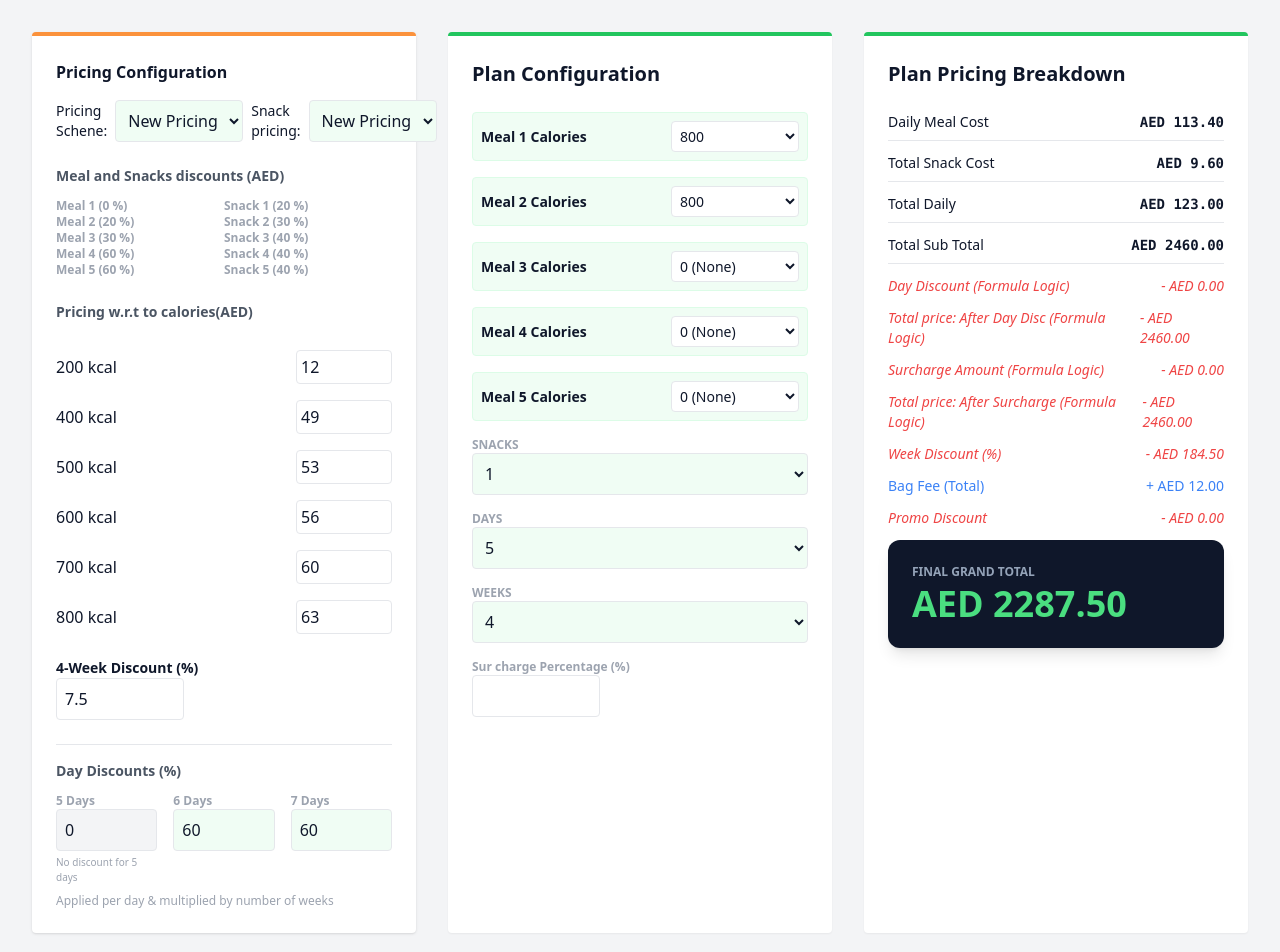
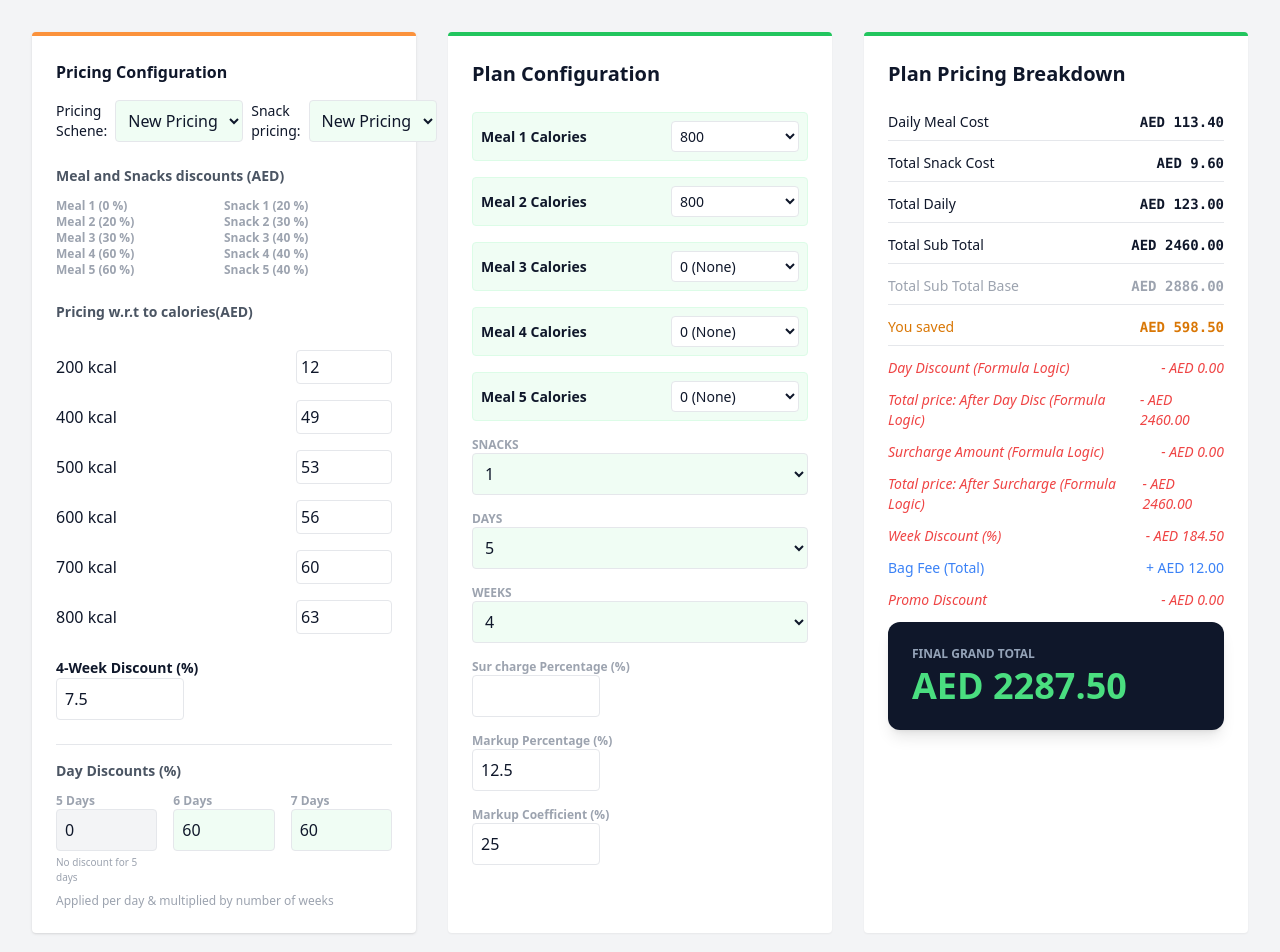
Before and after one commit to tulaibtechnyx/mealCalorieCalculator, a Next.js app: page / in a window 1280 px wide. Shown: the top 952 px of the page. Built offline with nearby package versions, Linux system fonts and the light colour scheme.

Commit message:
Work for markup and total pricing calc

```diff
--- a/app/components/MainCalculator.jsx
+++ b/app/components/MainCalculator.jsx
@@ -9,6 +9,8 @@ export default function MealPlanCalculator() {
     const [numDays, setNumDays] = useState(5);
     const [numWeeks, setNumWeeks] = useState(4);
     const [SurchargePercentage, setSurchargePercentage] = useState(null);
+    const [reductionPer, setreductionPer] = useState(12.5);
+    const [markupPer, setmarkupPer] = useState(25);
     const [promoType, setPromoType] = useState("percentage"); // "flat" | "percentage"
     const [promoValue, setPromoValue] = useState(0);
     const [promoScope, setPromoScope] = useState("both");     // "meals", "snacks", "both"
@@ -102,7 +104,13 @@ export default function MealPlanCalculator() {
             const discount = lookupTable.mealDiscounts[index] / 100;
             return basePrice * (1 - discount);
         });
+        const baseMealCosts = mealCalories.map((kcal, index) => {
+            if (kcal === 0) return 0;
+            const basePrice = lookupTable.mealPrices[kcal] || 0;
+            return basePrice;
+        });
         const dailyMealCost = mealCosts.reduce((a, b) => a + b, 0);
+        const dailyBaseMealCost = baseMealCosts.reduce((a, b) => a + b, 0);
 
         const dailySnackCostFunc = () => {
             if (numSnacks === 0) return 0;
@@ -118,12 +126,28 @@ export default function MealPlanCalculator() {
 
             return total;
         }
+        const dailySnackBaseCostFunc = () => {
+            if (numSnacks === 0) return 0;
+
+            let total = 0;
+            const snackBase = lookupTable.mealPrices[200];
+
+            for (let i = 1; i <= numSnacks; i++) {
+                const discountedPrice = snackBase;
+                total += discountedPrice;
+            }
+
+            return total;
+        }
         const dailySnackCost = dailySnackCostFunc()
+        const dailyBaseSnackCost = dailySnackBaseCostFunc()
         const totalDaily = dailyMealCost + dailySnackCost;
+        const totalBaseDaily = dailyBaseMealCost + dailyBaseSnackCost;
 
         // day discount logic unchanged...
 
         const subtotalPlan = totalDaily * numDays * numWeeks;
+        const subtotalBasePlan = totalBaseDaily * numDays * numWeeks;
         let dayDiscAmount = 0;
         if (numDays >= 6) {
             // VLOOKUP values from H2:I4
@@ -153,6 +177,21 @@ export default function MealPlanCalculator() {
         const priceAfterWeekDisc = priceAfterDayDisc - weekDiscAmount;
 
         const totalBagFee = (numDays * numWeeks) * lookupTable.bagFee;
+        // let subtotalWithDiscountLogic = (subtotalBasePlan - totalBagFee);
+        let subtotalWithDiscountLogic = (priceAfterDayDiscOnly);
+        const reductionCoeff = 1 - (reductionPer / 100);
+        const markupCoeff = 1 - (markupPer / 100);
+        const anchoredBase = ((subtotalWithDiscountLogic * reductionCoeff) + totalBagFee) / markupCoeff;
+        const savings = anchoredBase - priceAfterWeekDisc - totalBagFee;
+
+
+        // console.log("bag", subtotalWithDiscountLogic)
+        // subtotalWithDiscountLogic = subtotalWithDiscountLogic * (1 - 12.5 / 100);
+        // console.log("12.5", subtotalWithDiscountLogic)
+        // subtotalWithDiscountLogic += totalBagFee;
+        // console.log("bag", subtotalWithDiscountLogic)
+        // subtotalWithDiscountLogic = subtotalWithDiscountLogic * (1 + 33.33 / 100);
+        // console.log("33.33", subtotalWithDiscountLogic)
 
         // ====== PROMO DISCOUNT CALCULATION ======
 
@@ -205,6 +244,13 @@ export default function MealPlanCalculator() {
             totalBagFee,
             promoDiscountAmount,
             grandTotal,
+            subtotalWithDiscountLogic,
+            subtotalBasePlan,
+            dailyBaseMealCost,
+            dailyBaseSnackCost,
+            totalBaseDaily,
+            savings,
+            anchoredBase
         };
     }, [
         mealCalories,
@@ -215,7 +261,9 @@ export default function MealPlanCalculator() {
         promoValue,
         promoScope,
         lookupTable,
-        SurchargePercentage
+        SurchargePercentage,
+        reductionPer,
+        markupPer
     ]);
 
     const removePlan = (id) => {
@@ -465,6 +513,28 @@ export default function MealPlanCalculator() {
                                         className="border p-2 rounded w-32"
                                     />
                                 </div>
+                                <div className="flex flex-col">
+                                    <label className="text-xs font-bold text-gray-400">Markup Percentage (%)</label>
+                                    <input
+                                        type="number"
+                                        value={reductionPer}
+                                        onChange={(e) =>
+                                            setreductionPer(e.target.value)
+                                        }
+                                        className="border p-2 rounded w-32"
+                                    />
+                                </div>
+                                <div className="flex flex-col">
+                                    <label className="text-xs font-bold text-gray-400">Markup Coefficient (%)</label>
+                                    <input
+                                        type="number"
+                                        value={markupPer}
+                                        onChange={(e) =>
+                                            setmarkupPer(e.target.value)
+                                        }
+                                        className="border p-2 rounded w-32"
+                                    />
+                                </div>
                             </div>
                         </div>
 
@@ -476,18 +546,42 @@ export default function MealPlanCalculator() {
                                 <span>Daily Meal Cost</span>
                                 <span className="font-mono font-bold">AED {results.dailyMealCost.toFixed(2)}</span>
                             </div>
+                            {/* <div className="flex text-gray-400 justify-between text-sm border-b pb-2">
+                                <span>Daily Base Meal Cost</span>
+                                <span className="font-mono font-bold">AED {results.dailyBaseMealCost.toFixed(2)}</span>
+                            </div> */}
                             <div className="flex justify-between text-sm border-b pb-2">
                                 <span>Total Snack Cost</span>
                                 <span className="font-mono font-bold">AED {results.dailySnackCost.toFixed(2)}</span>
                             </div>
+                            {/* <div className="flex text-gray-400 justify-between text-sm border-b pb-2">
+                                <span>Total Base Snack Cost</span>
+                                <span className="font-mono font-bold">AED {results.dailyBaseSnackCost.toFixed(2)}</span>
+                            </div> */}
                             <div className="flex justify-between text-sm border-b pb-2">
                                 <span>Total Daily</span>
                                 <span className="font-mono font-bold">AED {results.totalDaily.toFixed(2)}</span>
                             </div>
+                            {/* <div className="flex text-gray-400 justify-between text-sm border-b pb-2">
+                                <span>Total Base Daily</span>
+                                <span className="font-mono font-bold">AED {results.totalBaseDaily.toFixed(2)}</span>
+                            </div> */}
                             <div className="flex justify-between text-sm border-b pb-2">
                                 <span>Total Sub Total</span>
                                 <span className="font-mono font-bold">AED {results.subtotalPlan.toFixed(2)}</span>
                             </div>
+                            <div className="flex justify-between text-gray-400 text-sm border-b pb-2">
+                                <span>Total Sub Total Base</span>
+                                <span className="font-mono font-bold">AED {results.anchoredBase.toFixed(2)}</span>
+                            </div>
+                            <div className="flex justify-between text-sm border-b pb-2 text-amber-600">
+                                <span>You saved</span>
+                                <span className="font-mono font-bold">AED {results.savings.toFixed(2)}</span>
+                            </div>
+                            {/* <div className="flex justify-between text-sm border-b pb-2">
+                                <span>Total with disocunt and Markup 12.5% and 25%</span>
+                                <span className="font-mono font-bold">AED {results.subtotalWithDiscountLogic.toFixed(2)}</span>
+                            </div> */}
                             <div className="flex justify-between text-sm text-red-500 italic">
                                 <span>Day Discount (Formula Logic)</span>
                                 <span>- AED {results.dayDiscAmount.toFixed(2)}</span>
```
